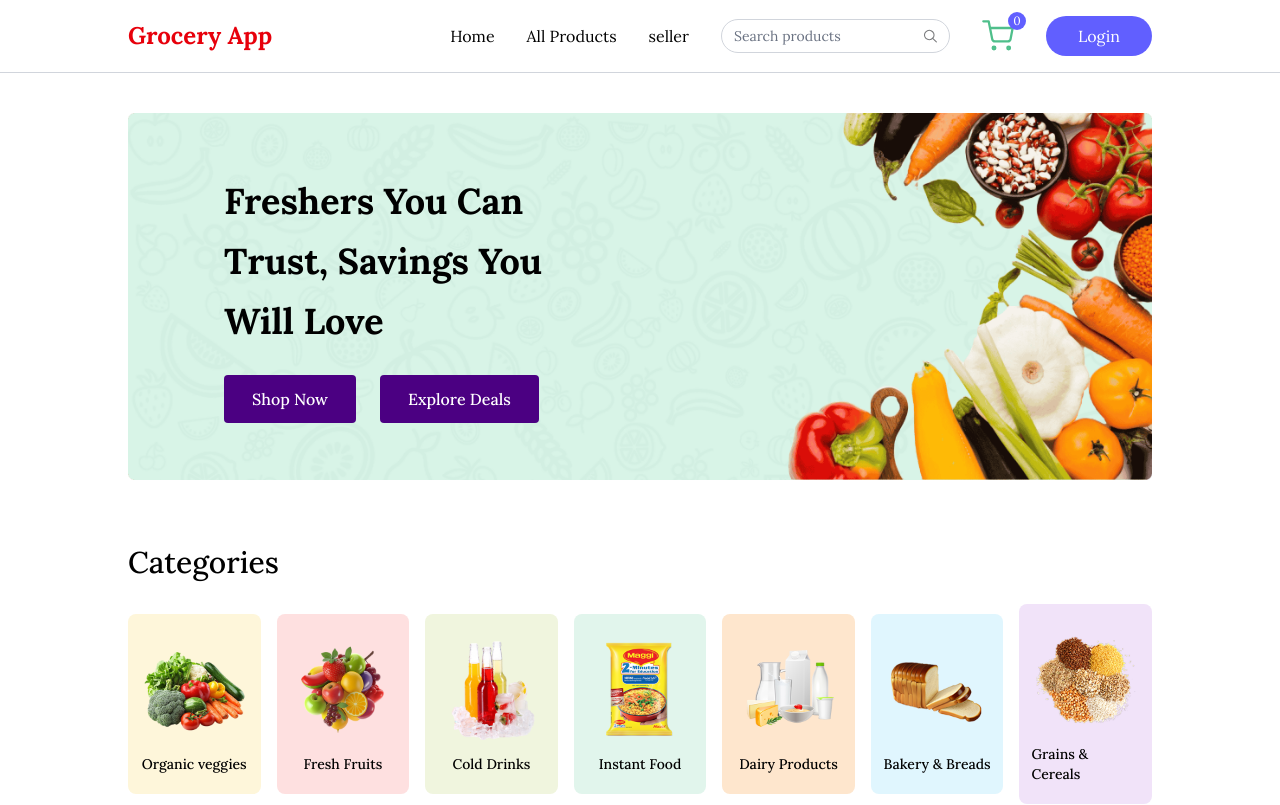
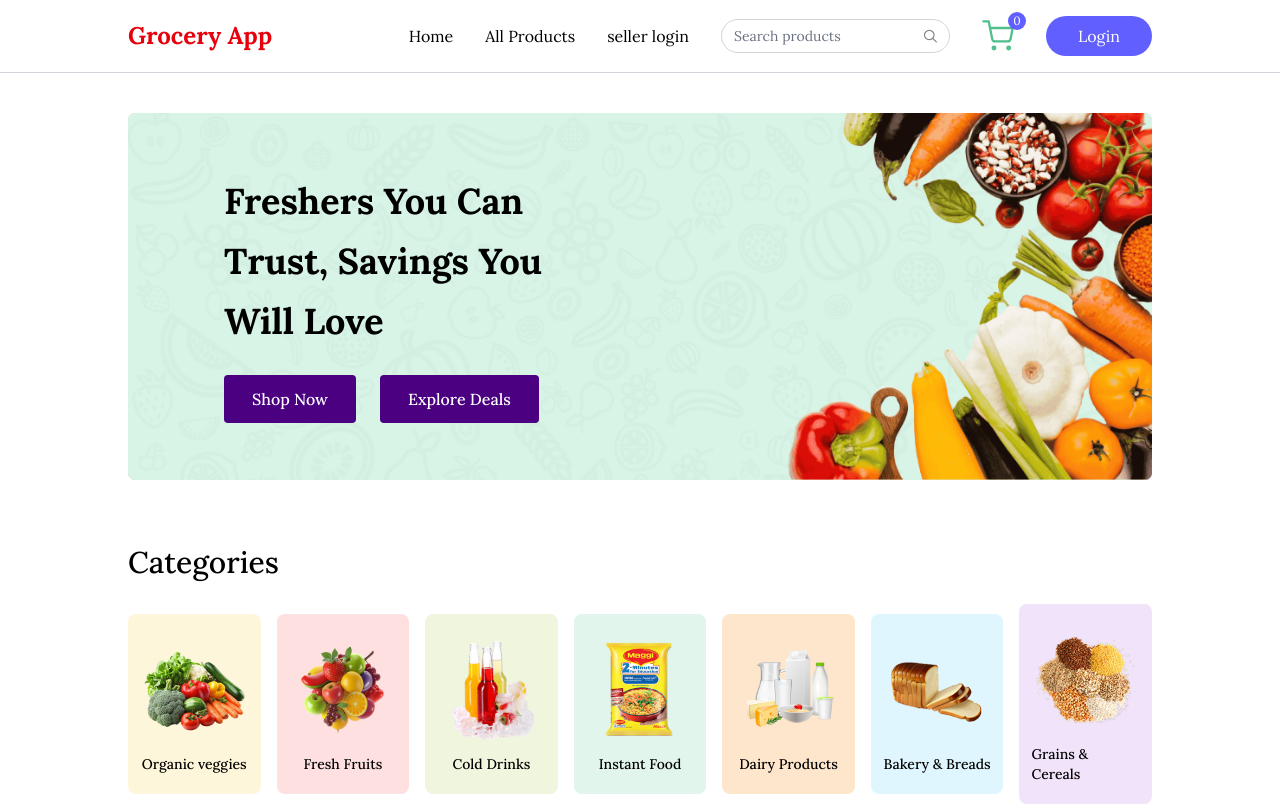
Before and after one commit to Gayatri-Vishwa/grocery-frontend, a React (Vite) app: page / in a window 1280 px wide. Shown: the top 805 px of the page. Built offline with nearby package versions, Linux system fonts and the light colour scheme; no server answers.

Commit message:
fix vercel routing

```diff
--- a/src/components/Navbar.jsx
+++ b/src/components/Navbar.jsx
@@ -31,7 +31,8 @@
   const [menuOpen, setMenuOpen] = useState(false);
 
   return (
-    <nav className="flex items-center justify-between px-6 md:px-16 lg:px-24 xl:px-32 py-4 border-b border-gray-300 bg-white relative transition-all">
+    <nav className="flex items-center justify-between px-6 md:px-16 lg:px-24 xl:px-32 py-4 border-b border-gray-300 bg-white relative z-50">
+    {/* // <nav className="flex items-center justify-between px-6 md:px-16 lg:px-24 xl:px-32 py-4 border-b border-gray-300 bg-white relative transition-all"> */}
       <Link className="text-2xl text-red-600 font-bold" to={"/"}>
         Grocery App
       </Link>
@@ -40,7 +41,7 @@
       <div className="hidden sm:flex items-center gap-8">
         <Link to={"/"}>Home</Link>
         <Link to={"/products"}>All Products</Link>
-        <Link to={"/seller"}>seller</Link>
+        <Link to={"/seller"}>seller login</Link>
 
         <div className="hidden lg:flex items-center text-sm gap-2 border border-gray-300 px-3 rounded-full">
           <input
@@ -165,10 +166,15 @@
 
       {/* Mobile Menu */}
       <div
+  className={`${
+    open ? "flex" : "hidden"
+  } absolute top-[60px] left-0 w-full bg-white shadow-md py-4 flex-col items-start gap-2 px-5 text-sm md:hidden z-50`}
+>
+      {/* <div
         className={`${
           open ? "flex" : "hidden"
         } absolute top-[60px] left-0 w-full bg-white shadow-md py-4 flex-col items-start gap-2 px-5 text-sm md:hidden`}
-      >
+      > */}
         <a href="#" className="block">
           Home
         </a>
@@ -178,6 +184,7 @@
         <a href="#" className="block">
           Contact
         </a>
+        <a href="/seller">Seller Portal</a>
         {user ? (
           <>
             <div className="relative group">
```
